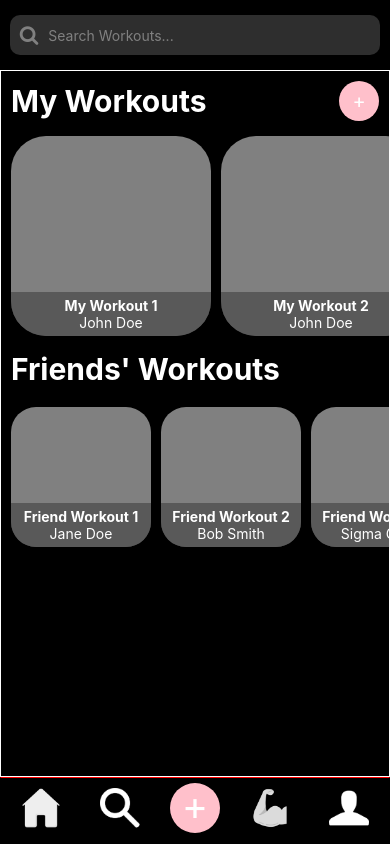
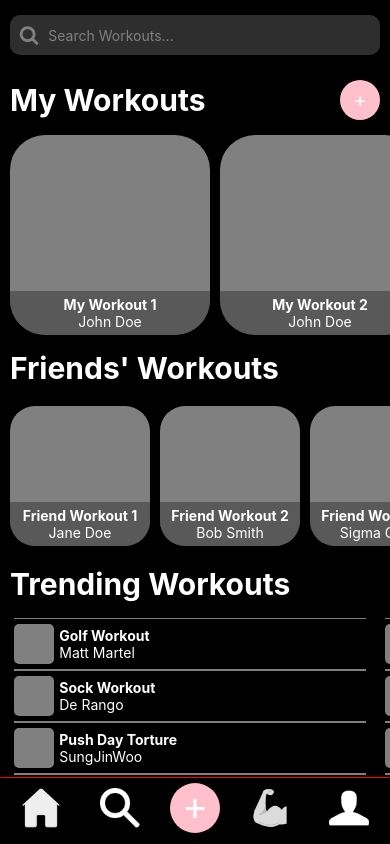
Before and after one commit to HashBukhtiar/hlthy, a React Native app: screen /Workouts in a window 390 px wide. Built offline with nearby package versions, Linux system fonts and the light colour scheme.

Commit message:
Added Trending Workouts section #20

```diff
--- a/screens/Workouts.js
+++ b/screens/Workouts.js
@@ -7,7 +7,7 @@ import {
     TouchableOpacity,
     TextInput,
     ScrollView,
-
+    Dimensions,
 } from 'react-native';
 import globalStyles from '../styles/globalStyles';
 import Icon from 'react-native-vector-icons/FontAwesome';
@@ -110,6 +110,108 @@ export default function Workouts() {
         );
     }
 
+    function renderTrendingWorkouts() {
+        return (
+            <View>
+                <View style={styles.myWorkoutsHeaderView}>
+                    <Text style={styles.workoutsHeaders}>Trending Workouts</Text>
+                </View>
+                <ScrollView horizontal={true} style={styles.trendingWorkoutsList} contentContainerStyle={{alignItems: 'center'}}>
+                    <View style={styles.trendingWorkouts4Group}>
+                        <TouchableOpacity style={styles.trendingWorkoutsButton}>
+                            <View style={styles.trendingWorkoutsIcon}></View>
+                            <View style={styles.trendingWorkoutsTextView}>
+                                <Text style={[styles.trendingWorkoutsText, {fontWeight: 'bold'}]}>Golf Workout</Text>
+                                <Text style={styles.trendingWorkoutsText}>Matt Martel</Text>
+                            </View>
+                        </TouchableOpacity>
+                        <TouchableOpacity style={styles.trendingWorkoutsButton}>
+                            <View style={styles.trendingWorkoutsIcon}></View>
+                            <View style={styles.trendingWorkoutsTextView}>
+                                <Text style={[styles.trendingWorkoutsText, {fontWeight: 'bold'}]}>Sock Workout</Text>
+                                <Text style={styles.trendingWorkoutsText}>De Rango</Text>
+                            </View>
+                        </TouchableOpacity>
+                        <TouchableOpacity style={styles.trendingWorkoutsButton}>
+                            <View style={styles.trendingWorkoutsIcon}></View>
+                            <View style={styles.trendingWorkoutsTextView}>
+                                <Text style={[styles.trendingWorkoutsText, {fontWeight: 'bold'}]}>Push Day Torture</Text>
+                                <Text style={styles.trendingWorkoutsText}>SungJinWoo</Text>
+                            </View>
+                        </TouchableOpacity>
+                        <TouchableOpacity style={styles.trendingWorkoutsButton}>
+                            <View style={styles.trendingWorkoutsIcon}></View>
+                            <View style={styles.trendingWorkoutsTextView}>
+                                <Text style={[styles.trendingWorkoutsText, {fontWeight: 'bold'}]}>Basketball Workout</Text>
+                                <Text style={styles.trendingWorkoutsText}>LeBron "Sunshine" James</Text>
+                            </View>
+                        </TouchableOpacity>
+                    </View>
+                    <View style={styles.trendingWorkouts4Group}>
+                        <TouchableOpacity style={styles.trendingWorkoutsButton}>
+                            <View style={styles.trendingWorkoutsIcon}></View>
+                            <View style={styles.trendingWorkoutsTextView}>
+                                <Text style={[styles.trendingWorkoutsText, {fontWeight: 'bold'}]}>Golf Workout</Text>
+                                <Text style={styles.trendingWorkoutsText}>Matt Martel</Text>
+                            </View>
+                        </TouchableOpacity>
+                        <TouchableOpacity style={styles.trendingWorkoutsButton}>
+                            <View style={styles.trendingWorkoutsIcon}></View>
+                            <View style={styles.trendingWorkoutsTextView}>
+                                <Text style={[styles.trendingWorkoutsText, {fontWeight: 'bold'}]}>Sock Workout</Text>
+                                <Text style={styles.trendingWorkoutsText}>De Rango</Text>
+                            </View>
+                        </TouchableOpacity>
+                        <TouchableOpacity style={styles.trendingWorkoutsButton}>
+                            <View style={styles.trendingWorkoutsIcon}></View>
+                            <View style={styles.trendingWorkoutsTextView}>
+                                <Text style={[styles.trendingWorkoutsText, {fontWeight: 'bold'}]}>Push Day Torture</Text>
+                                <Text style={styles.trendingWorkoutsText}>SungJinWoo</Text>
+                            </View>
+                        </TouchableOpacity>
+                        <TouchableOpacity style={styles.trendingWorkoutsButton}>
+                            <View style={styles.trendingWorkoutsIcon}></View>
+                            <View style={styles.trendingWorkoutsTextView}>
+                                <Text style={[styles.trendingWorkoutsText, {fontWeight: 'bold'}]}>Basketball Workout</Text>
+                                <Text style={styles.trendingWorkoutsText}>LeBron "Sunshine" James</Text>
+                            </View>
+                        </TouchableOpacity>
+                    </View>
+                    <View style={styles.trendingWorkouts4Group}>
+                        <TouchableOpacity style={styles.trendingWorkoutsButton}>
+                            <View style={styles.trendingWorkoutsIcon}></View>
+                            <View style={styles.trendingWorkoutsTextView}>
+                                <Text style={[styles.trendingWorkoutsText, {fontWeight: 'bold'}]}>Golf Workout</Text>
+                                <Text style={styles.trendingWorkoutsText}>Matt Martel</Text>
+                            </View>
+                        </TouchableOpacity>
+                        <TouchableOpacity style={styles.trendingWorkoutsButton}>
+                            <View style={styles.trendingWorkoutsIcon}></View>
+                            <View style={styles.trendingWorkoutsTextView}>
+                                <Text style={[styles.trendingWorkoutsText, {fontWeight: 'bold'}]}>Sock Workout</Text>
+                                <Text style={styles.trendingWorkoutsText}>De Rango</Text>
+                            </View>
+                        </TouchableOpacity>
+                        <TouchableOpacity style={styles.trendingWorkoutsButton}>
+                            <View style={styles.trendingWorkoutsIcon}></View>
+                            <View style={styles.trendingWorkoutsTextView}>
+                                <Text style={[styles.trendingWorkoutsText, {fontWeight: 'bold'}]}>Push Day Torture</Text>
+                                <Text style={styles.trendingWorkoutsText}>SungJinWoo</Text>
+                            </View>
+                        </TouchableOpacity>
+                        <TouchableOpacity style={styles.trendingWorkoutsButton}>
+                            <View style={styles.trendingWorkoutsIcon}></View>
+                            <View style={styles.trendingWorkoutsTextView}>
+                                <Text style={[styles.trendingWorkoutsText, {fontWeight: 'bold'}]}>Basketball Workout</Text>
+                                <Text style={styles.trendingWorkoutsText}>LeBron "Sunshine" James</Text>
+                            </View>
+                        </TouchableOpacity>
+                    </View>
+                </ScrollView>
+            </View>
+        );
+    }
+
     return (
         <View style={globalStyles.container}>
             <View style={styles.searchBarView}>
@@ -118,6 +220,7 @@ export default function Workouts() {
             <ScrollView style={styles.workoutsContainer}>
                 {renderMyWorkouts()}
                 {renderFriendsWorkouts()}
+                {renderTrendingWorkouts()}
             </ScrollView>
         </View>
     )
@@ -146,8 +249,6 @@ const styles = StyleSheet.create({
     },
     workoutsContainer: {
         flex: 1,
-        borderWidth: 1,
-        borderColor: 'white',
     },
     workoutsHeaders: {
         color: 'white',
@@ -199,6 +300,40 @@ const styles = StyleSheet.create({
         marginRight: 10,
         justifyContent: 'flex-end',
     },
+    trendingWorkoutsList: {
+        flexDirection: 'row',
+        padding: 5,
+        height: 220,
+    },
+    trendingWorkouts4Group: {
+        flexDirection: 'column',
+        width: Dimensions.get('window').width * 0.95,
+        marginTop: 10,
+        marginBottom: 10,
+        alignItems: 'center'
+    },
+    trendingWorkoutsButton: {
+        flexDirection: 'row',
+        width: '95%',
+        paddingVertical: 5,
+        borderTopWidth: 1,
+        borderBottomWidth: 1,
+        borderColor: 'grey'
+    },
+    trendingWorkoutsIcon: {
+        width: 40,
+        height: 40,
+        borderRadius: 5,
+        backgroundColor: 'grey',
+    },
+    trendingWorkoutsTextView: {
+        justifyContent: 'center',
+        alignItems: 'flex-start',
+    },
+    trendingWorkoutsText: {
+        color: 'white',
+        marginLeft: 5,
+    },
     workoutPreview: {
         justifyContent: 'center',
         alignItems: 'center',
```
